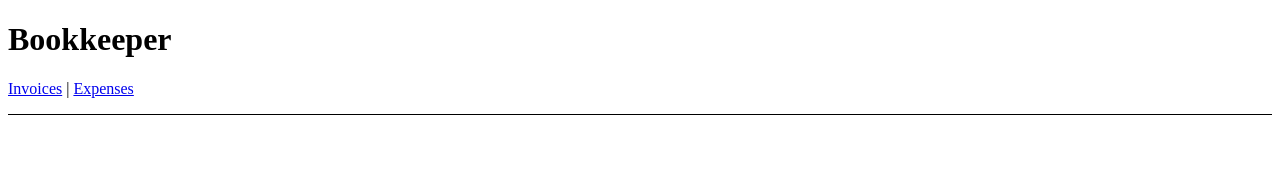
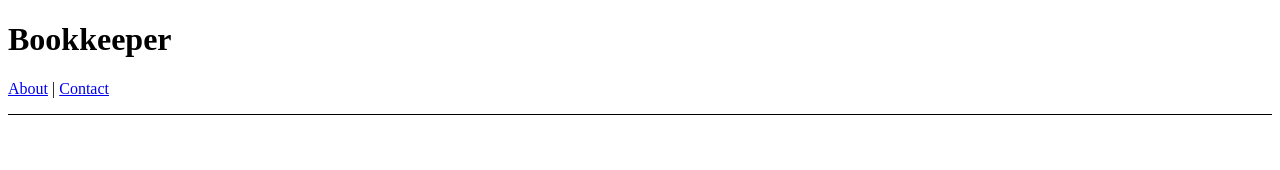
Before and after one commit to Mattwwilson34/symmetric-athletics, a React (Create React App) app: page / in a window 1280 px wide. Shown: the top 170 px of the page. Built offline with nearby package versions, Linux system fonts and the light colour scheme.

Commit message:
Added About and Contact routes

```diff
--- a/src/Components/App/App.jsx
+++ b/src/Components/App/App.jsx
@@ -10,8 +10,7 @@
           borderBottom: 'solid 1px',
           paddingBottom: '1rem',
         }}>
-        <Link to='/invoices'>Invoices</Link> |{' '}
-        <Link to='/expenses'>Expenses</Link>
+        <Link to='/about'>About</Link> | <Link to='/contact'>Contact</Link>
       </nav>
     </div>
   );
--- /dev/null
+++ b/src/Routes/About.jsx
@@ -0,0 +1,9 @@
+const About = () => {
+  return (
+    <main>
+      <h2>About</h2>
+    </main>
+  );
+};
+
+export default About;
--- /dev/null
+++ b/src/Routes/Contact.jsx
@@ -0,0 +1,9 @@
+const Contact = () => {
+  return (
+    <main>
+      <h2>Contact</h2>
+    </main>
+  );
+};
+
+export default Contact;
--- a/src/index.js
+++ b/src/index.js
@@ -3,11 +3,15 @@
 import { BrowserRouter, Routes, Route } from 'react-router-dom';
 import './index.css';
 import App from './Components/App/App';
+import About from './Routes/About';
+import Contact from './Routes/Contact';
 
 ReactDOM.render(
   <BrowserRouter>
     <Routes>
       <Route path='/' element={<App />}></Route>
+      <Route path='about' element={<About />} />
+      <Route path='contact' element={<Contact />} />
     </Routes>
   </BrowserRouter>,
   document.getElementById('root')
```
